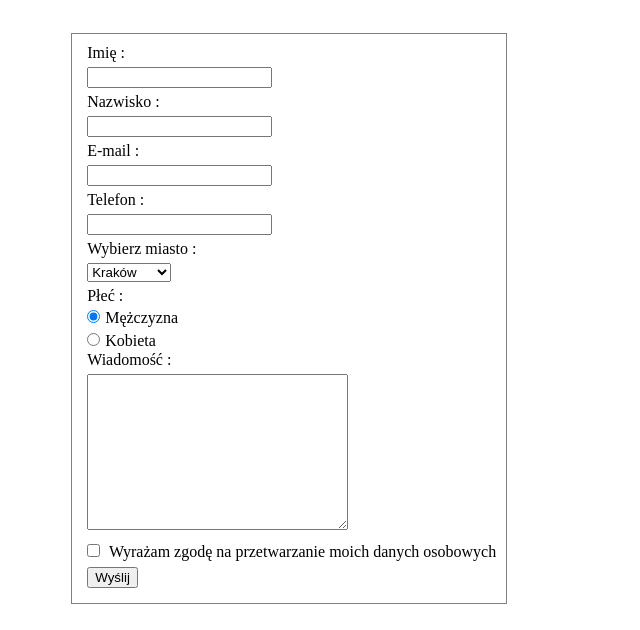
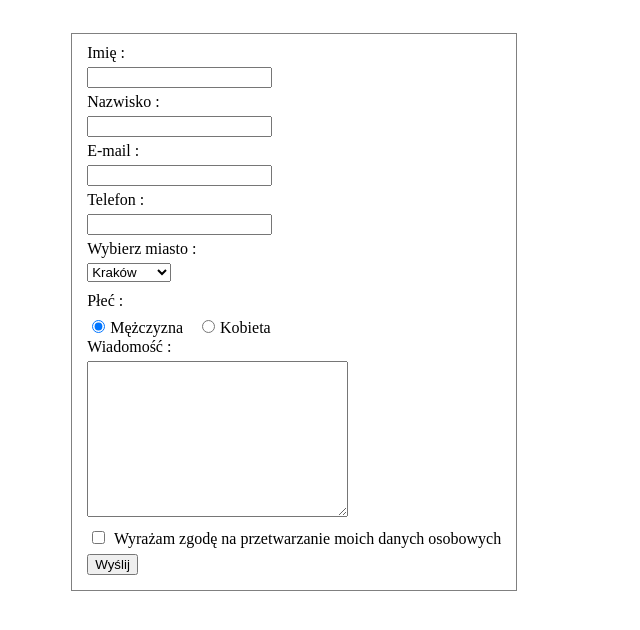
Before and after one commit to 2eM/2eM.github.io, a plain HTML site: page index.html in a window 1280 px wide. Shown: the whole page, without its empty margins (0-640 px from the left). Drawn offline with Linux system fonts and the light colour scheme.

Commit message:
Formularz | Poprawki sugerowane : labels, wcięcia

```diff
--- a/index.html
+++ b/index.html
@@ -1,10 +1,12 @@
 <!DOCTYPE html>
 <html lang="en">
+
 <head>
     <meta charset="UTF-8">
     <link rel="stylesheet" href="style.css">
     <title>Formularz</title>
 </head>
+
 <body>
     <div class="kontener">
         <form action="https://formspree.io/obrzut.marcin@gmail.com" method="POST">
@@ -22,14 +24,21 @@
                     <option value="Warszawa">Warszawa</option>
                     <option value="Gdańsk">Gdańsk</option>
                 </select><br>
-        <label for="Płeć">Płeć : </label><br>
-            <input type="radio" name="Płeć" value="Mężczyzna" id="Płeć" checked="checked">Mężczyzna <br>
-            <input type="radio" name="Płeć" value="Kobieta">Kobieta <br>
+            <P>Płeć :</P>
+            <label for="Mężczyzna">
+                <input type="radio" name="Mężczyzna" value="Mężczyzna" id="Mężczyzna" checked="checked">Mężczyzna
+            </label>
+           <label for="Kobieta">
+                <input type="radio" name="Kobieta" value="Kobieta" id="Kobieta">Kobieta <br>
+           </label>
            <label for="Wiadomość"> Wiadomość : </label><br>
                 <textarea name="Wiadomość" id="Wiadomość" cols="30" rows="10" maxlength="160"></textarea><br>
-            <input type="checkbox" name="Zgoda" value="Tak"> Wyrażam zgodę na przetwarzanie moich danych osobowych <br>
+           <label for="Zgoda">
+                <input type="checkbox" name="Zgoda" value="Tak" id="Zgoda"> Wyrażam zgodę na przetwarzanie moich danych osobowych <br>
+           </label>
             <input type="submit" value="Wyślij">
         </form>
     </div>
 </body>
+
 </html>
--- a/style.css
+++ b/style.css
@@ -6,6 +6,8 @@
     display: inline-block;
 }
 
-.kontener input,label,textarea,select{
+.kontener input,label,textarea,select,p{
     margin:5px;
 }
+
+p
```
Lines whose indentation alone changed are shown as unchanged.
